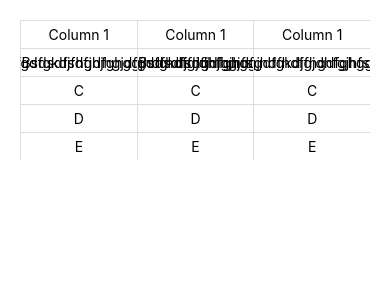
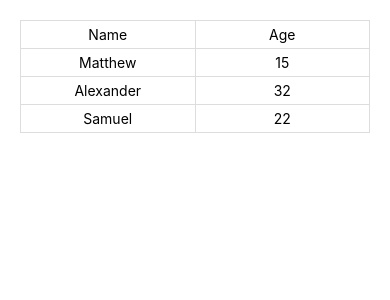
Before and after one commit to svmszcck/cached-table, a React Native app: screen / in a window 390 px wide. Shown: the top 300 px of the page. Built offline with nearby package versions, Linux system fonts and the light colour scheme.

Commit message:
refactor Table component

```diff
--- a/src/components/Table.tsx
+++ b/src/components/Table.tsx
@@ -1,34 +1,68 @@
+/* eslint-disable curly */
+/* eslint-disable react-native/no-inline-styles */
 import React from 'react';
 import {FlatList, View, Text, Dimensions, StyleSheet} from 'react-native';
 
+import {User} from '../services/HttpClient';
+import capitalize from '../helpers/capitalize';
+
 const width = Dimensions.get('window').width;
 
-const Table = () => {
+type TableProps = {
+  data?: User[];
+};
+
+const renderTableHeader = (data: User[]) => {
+  const keys = Object.keys(data[0]);
+
+  return (
+    <View style={{flexDirection: 'row'}}>
+      {keys.map((key, index) => (
+        <View
+          style={[
+            styles.cell,
+            {
+              borderRightWidth: index === keys.length - 1 ? 1 : 0,
+            },
+          ]}>
+          <Text>{capitalize(key)}</Text>
+        </View>
+      ))}
+    </View>
+  );
+};
+
+const renderTableRow = (data: User[], item: User, index: number) => {
+  const values = Object.values(item);
+
+  return (
+    <View style={{flexDirection: 'row'}}>
+      {values.map((value, index2) => (
+        <View
+          style={[
+            styles.cell,
+            {
+              borderBottomWidth: index === data.length - 1 ? 1 : 0,
+              borderRightWidth: index2 === values.length - 1 ? 1 : 0,
+            },
+          ]}>
+          <Text>{value}</Text>
+        </View>
+      ))}
+    </View>
+  );
+};
+
+const Table = ({data}: TableProps) => {
+  if (!data) return;
+
   return (
     <View style={[styles.container, {minWidth: width - 40}]}>
       <FlatList
-        data={[1, 2, 3]}
+        data={data}
         showsHorizontalScrollIndicator={false}
-        numColumns={3}
-        renderItem={({item}) => (
-          <View style={{flex: 1}}>
-            <View style={styles.cell}>
-              <Text>Column 1</Text>
-            </View>
-            <View style={styles.cell}>
-              <Text>Bsdsdfsdfjhjhgjdfgdfgkdjfhgdfghggjhdfhdfgjdhfgjhfs</Text>
-            </View>
-            <View style={styles.cell}>
-              <Text>C</Text>
-            </View>
-            <View style={styles.cell}>
-              <Text>D</Text>
-            </View>
-            <View style={styles.cell}>
-              <Text>E</Text>
-            </View>
-          </View>
-        )}
+        ListHeaderComponent={renderTableHeader(data)}
+        renderItem={({item, index}) => renderTableRow(data, item, index)}
       />
     </View>
   );
@@ -36,9 +70,8 @@
 
 const styles = StyleSheet.create({
   container: {
-    flexDirection: 'row',
     width: '100%',
-    height: 300,
+    minHeight: 300,
     backgroundColor: '#fff',
     flex: 1,
   },
--- /dev/null
+++ b/src/helpers/capitalize.ts
@@ -0,0 +1,5 @@
+const capitalize = (text: string): string => {
+  return text.charAt(0).toUpperCase() + text.slice(1).toLowerCase();
+};
+
+export default capitalize;
--- a/src/screens/HomeScreen.tsx
+++ b/src/screens/HomeScreen.tsx
@@ -11,7 +11,7 @@
 
   return (
     <ScrollView style={{padding: 20}}>
-      <Table />
+      <Table data={users} />
     </ScrollView>
   );
 };
```
Also changed, not shown: src/helpers/parseUsers.ts (+9 -1 lines).
